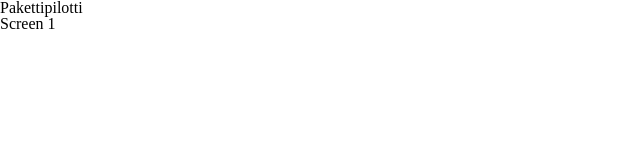
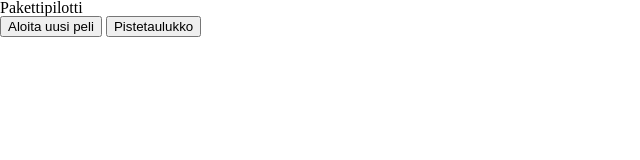
Before and after one commit to tbkfi-project/Metropolia-2024Q2-Ohjelmisto2_Projekti, a plain HTML site: page static/index.html in a window 1280 px wide. Shown: the whole page, without its empty margins (0-640 px from the left). Drawn offline with nearby package versions, Linux system fonts and the light colour scheme.

Commit message:
Add screen 1 buttons

```diff
--- a/static/asset/script/main.js
+++ b/static/asset/script/main.js
@@ -29,3 +29,12 @@ function changeScreen(screenID) {
             break;
     }
 }
+
+
+/*-----------------*/
+/* Event listeners */
+/*-----------------*/
+
+document.querySelector('#newgame-button').addEventListener('click', () => {
+    changeScreen(1);
+})
--- a/static/index.html
+++ b/static/index.html
@@ -28,7 +28,12 @@
 
   <main>
     <div id="screen1" class="screen active-screen">
-      <p>Screen 1</p>
+      <div class="container">
+        <div class="buttons">
+          <button id="newgame-button">Aloita uusi peli</button>
+          <button id="highscore-button">Pistetaulukko</button>
+        </div>
+      </div>
     </div>
     <div id="screen2" class="screen">
       <p>Screen 2</p>
```
